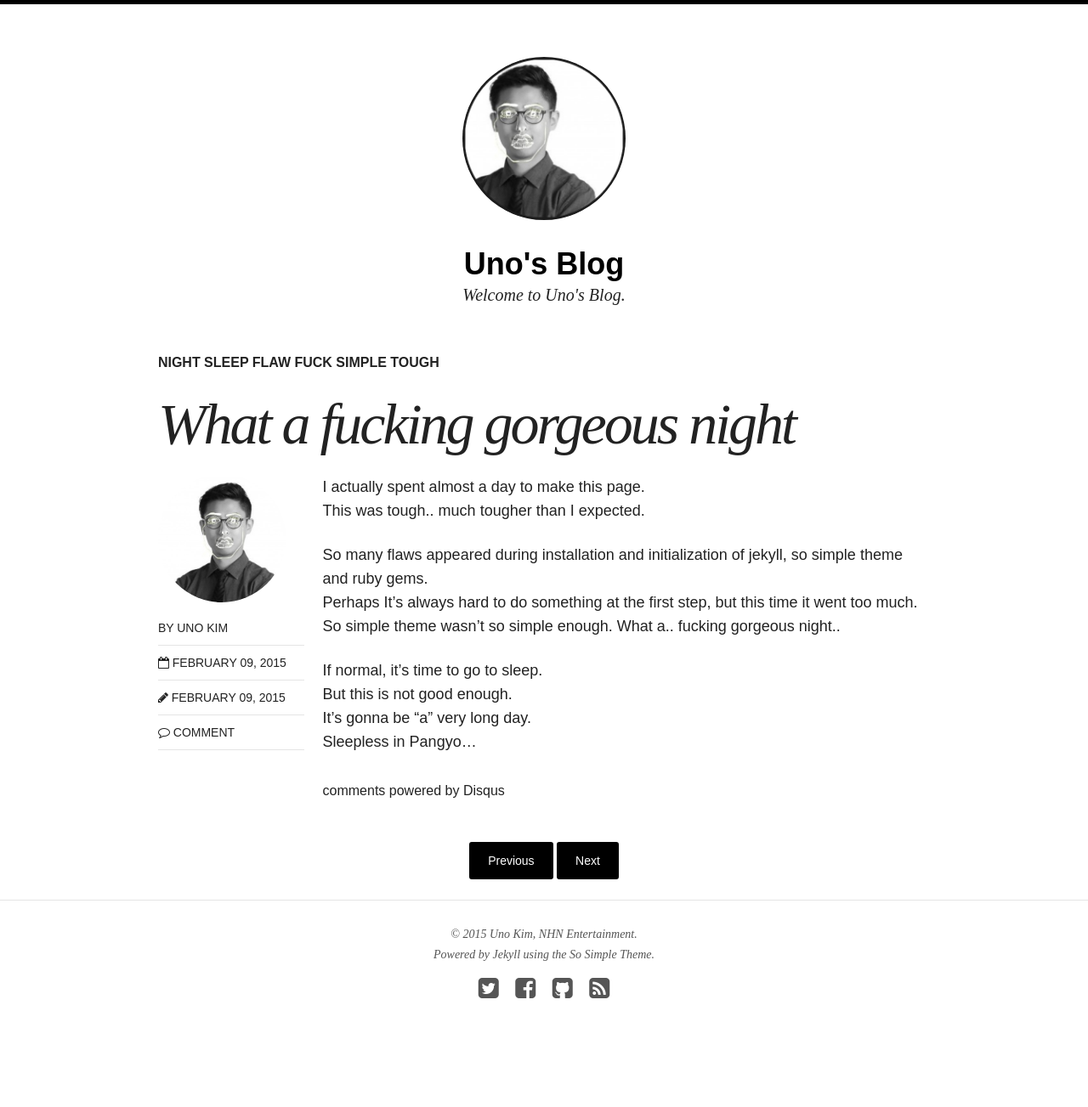
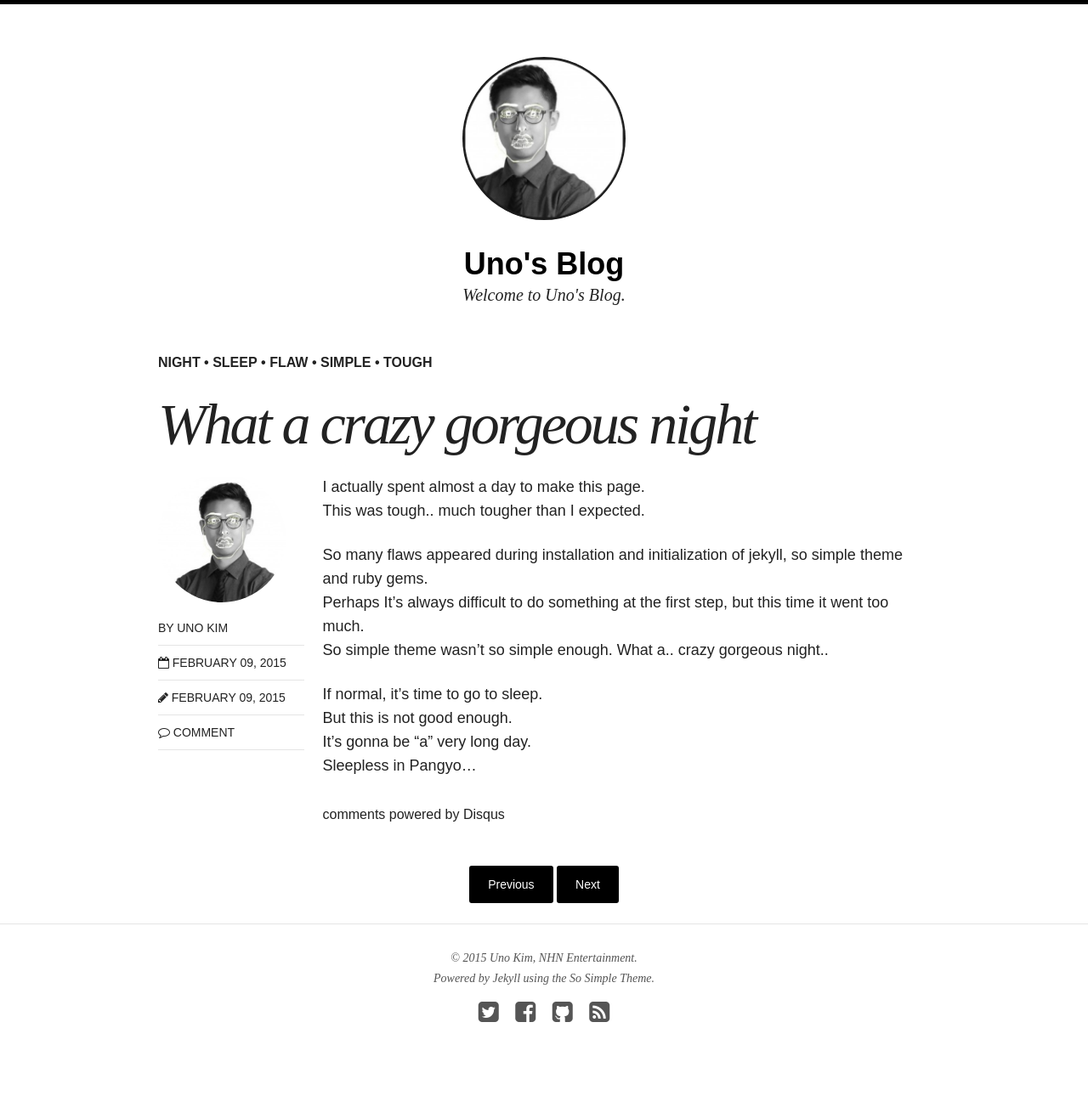
Before and after one commit to djkeh/djkeh.github.io, a Jekyll site: the page built from _posts/blog/2015-02-09-What-a-crazy-gorgeous-night.md, in a window 1280 px wide. Shown: the whole page at 85% size. Built offline with Jekyll 4.4.1, drawn with Linux system fonts in a browser that asks for light colours; nearby versions of some CDN libraries; comment, search, counter and statistics services are not loaded; before the commit the page ends 1275 px from its top, so only the background shows below that.

```diff
--- a/_posts/blog/2015-02-09-What-a-fucking-gourgeous-night.md
+++ b/_posts/blog/2015-02-09-What-a-crazy-gorgeous-night.md
@@ -1,9 +1,9 @@
 ---
 layout: post
-title: "What a fucking gorgeous night"
+title: "What a crazy gorgeous night"
 categories: blog
 excerpt:
-tags: [night sleep flaw fuck simple tough]
+tags: [night, sleep, flaw, simple, tough]
 image:
   feature:
 date: 2015-02-08T20:39:51-09:00
@@ -14,8 +14,8 @@
 This was tough.. much tougher than I expected.
 
 So many flaws appeared during installation and initialization of jekyll, so simple theme and ruby gems.
-Perhaps It's always hard to do something at the first step, but this time it went too much.
-So simple theme wasn't so simple enough. What a.. fucking gorgeous night..
+Perhaps It's always difficult to do something at the first step, but this time it went too much.
+So simple theme wasn't so simple enough. What a.. crazy gorgeous night..
 
 If normal, it's time to go to sleep.
 But this is not good enough.
```
Also changed, not shown: _posts/articles/2015-02-08-Haroopad-The-easiest-way-to-learn-Markdown-language.md (+1 -1 lines), _posts/articles/2015-02-09-Hangul-test-jekyll-tips.md (renamed from _posts/articles/2015-02-09-Hangul-test.md, +2 -2 lines).
